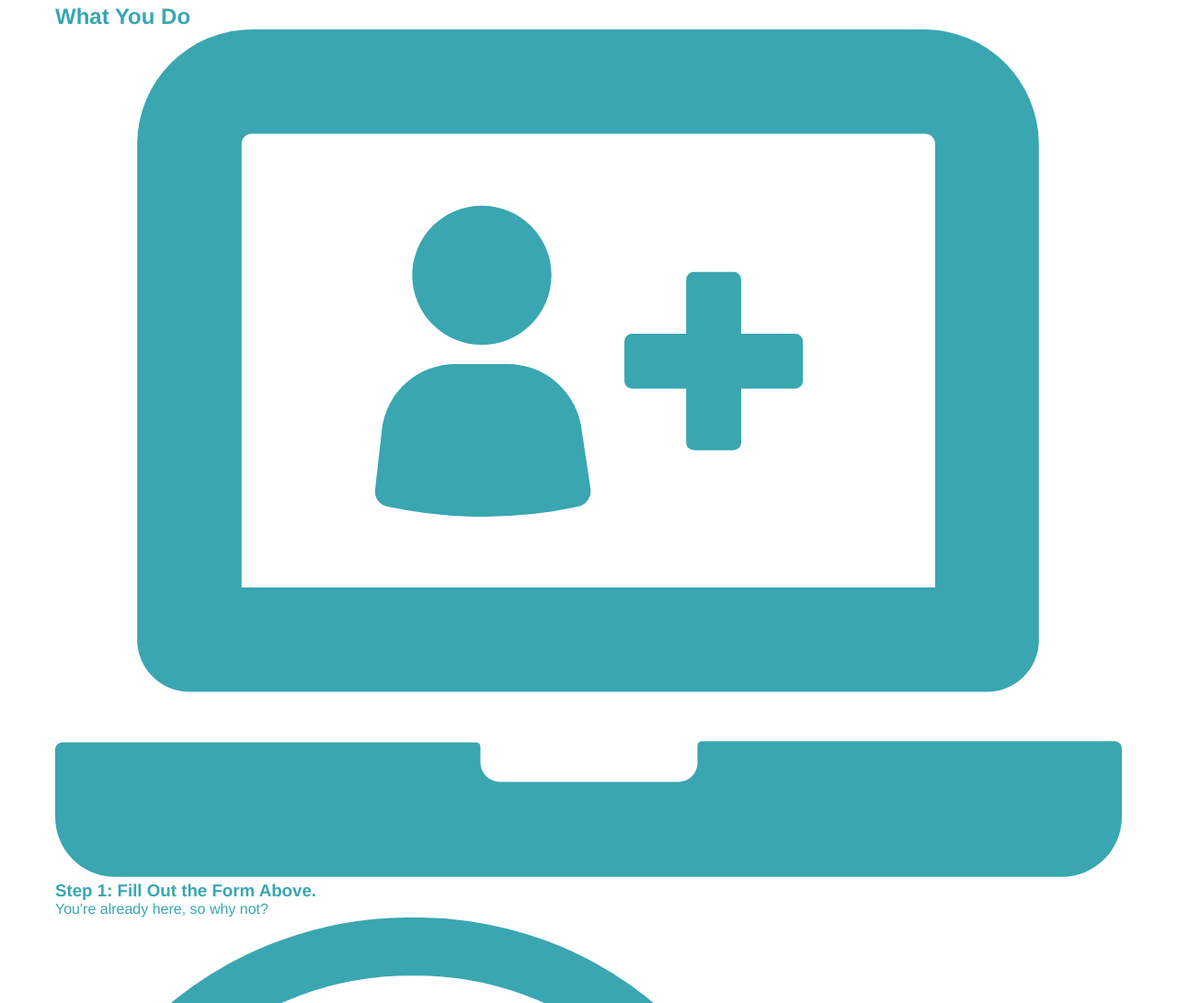
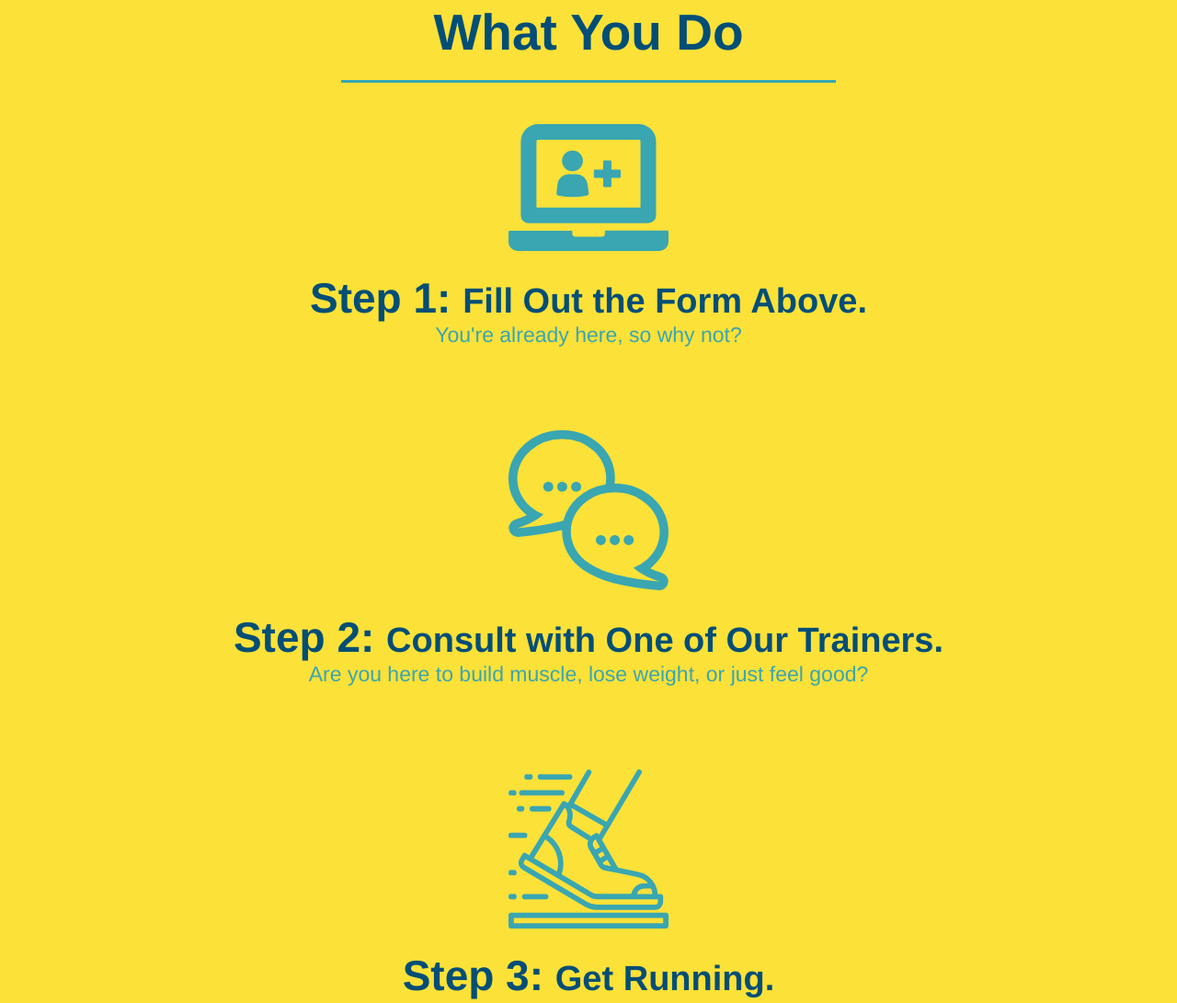
Before and after one commit to rmillerwhite94/run-buddy, a plain HTML site: page index.html in a window 1280 px wide. Shown: the part 1237-2328 px from the top of the page at 92% size. Drawn offline with Linux system fonts and the light colour scheme.

Commit message:
style what you do section

```diff
--- a/assets/css/style.css
+++ b/assets/css/style.css
@@ -127,15 +127,6 @@ section {
 }
 
 .intro h2 {
-    font-size: 55px;
-    color: #024e76;
-    margin-bottom: 35px;
-    padding: 0 100px 21px 100px;
-    border-bottom: 3px solid;
-    border-color: #fce138;
-}
-
-.intro h2 {
     /* add this alongside your other declerations */
     display: inline-block;
 }
@@ -151,4 +142,50 @@ section {
     /*add this alongside your other declerations */
     margin: 0 auto;
 }
+
+.steps {
+    text-align: center;
+    background: #fce138;
+}
+
+.section-title {
+    font-size: 55px;
+    color: #024e76;
+    margin-bottom: 35px;
+    padding: 0 100px 20px 100px;
+    display: inline-block;
+    border-bottom: 3px solid;
+}
+
+.primary-border {
+    border-color: #fce138;
+}
+
+.secondary-border {
+    border-color: #39a6b2;
+}
+
+.steps div {
+    margin-bottom: 80px;
+}
+
+.steps img {
+    width: 15%;
+    margin: 10px;
+}
+
+.steps h3 {
+    color: #024e76;
+    font-size: 46px;
+    margin-top: 10px;
+}
+
+.steps p {
+    color: #39a6b2;
+    font-size: 23px;
+}
+
+.steps span {
+    font-size: 38px;
+}
 /* Hero Style End */
--- a/index.html
+++ b/index.html
@@ -73,38 +73,38 @@
 
     <!-- "what we do" section -->
     <section section id="what-we-do" class="intro">
-        <h2>What We Do</h2>
+        <h2 class="section-title primary border">What We Do</h2>
         <p>
             butcher selfies chambray shabby chic gentrify readymade yr Echo Park XOXO Tumblr normcore Banksy direct trade Bottle chillwave you probably haven't heard of them single-orientation coffee Vice fanny pack fixie Odd Future Austin fingerstache pickled twee synth Wes Anderson Thundercats viral bitters flannel meggings narwhal Marfa Schlitz sustainable Intelligentsia unami deep v craft
         </p>
     </section>
 
     <!-- "what you do" section -->
-    <section id="what-you-do">
-        <h2>What You Do</h2>
+    <section id="what-you-do" class="steps">
+        <h2 class="section-title secondary-border">What You Do</h2>
 
         <div>
             <!-- Insert this img element -->
             <img src="./assets/images/step-1.svg" alt="" />
-            <h3>Step 1: Fill Out the Form Above.</h3>
+            <h3>Step 1: <span>Fill Out the Form Above.</span></h3>
             <p>You're already here, so why not?</p>
         </div>
 
         <div>
             <img src="./assets/images/step-2.svg" alt="" />
-            <h3>Step 2: Consult with One of Our Trainers.</h3>
+            <h3>Step 2: <span>Consult with One of Our Trainers.</span></h3>
             <p>Are you here to build muscle, lose weight, or just feel good?</p>
         </div>
 
         <div>
             <img src="./assets/images/step-3.svg" alt="" />
-            <h3>Step 3: Get Running.</h3>
+            <h3>Step 3: <span>Get Running.</span></h3>
             <p>Hit the ground running (literally) once your trainer lays out your plan.</p>
         </div>
 
         <div>
             <img src="./assets/images/step-4.svg" alt="" />
-            <h3>Step 4: See Results.</h3>
+            <h3>Step 4: <span>See Results.</span></h3>
             <p>Bi-weekly checkins with your trainer will keep you focused</p>
         </div>
     </section>
```
